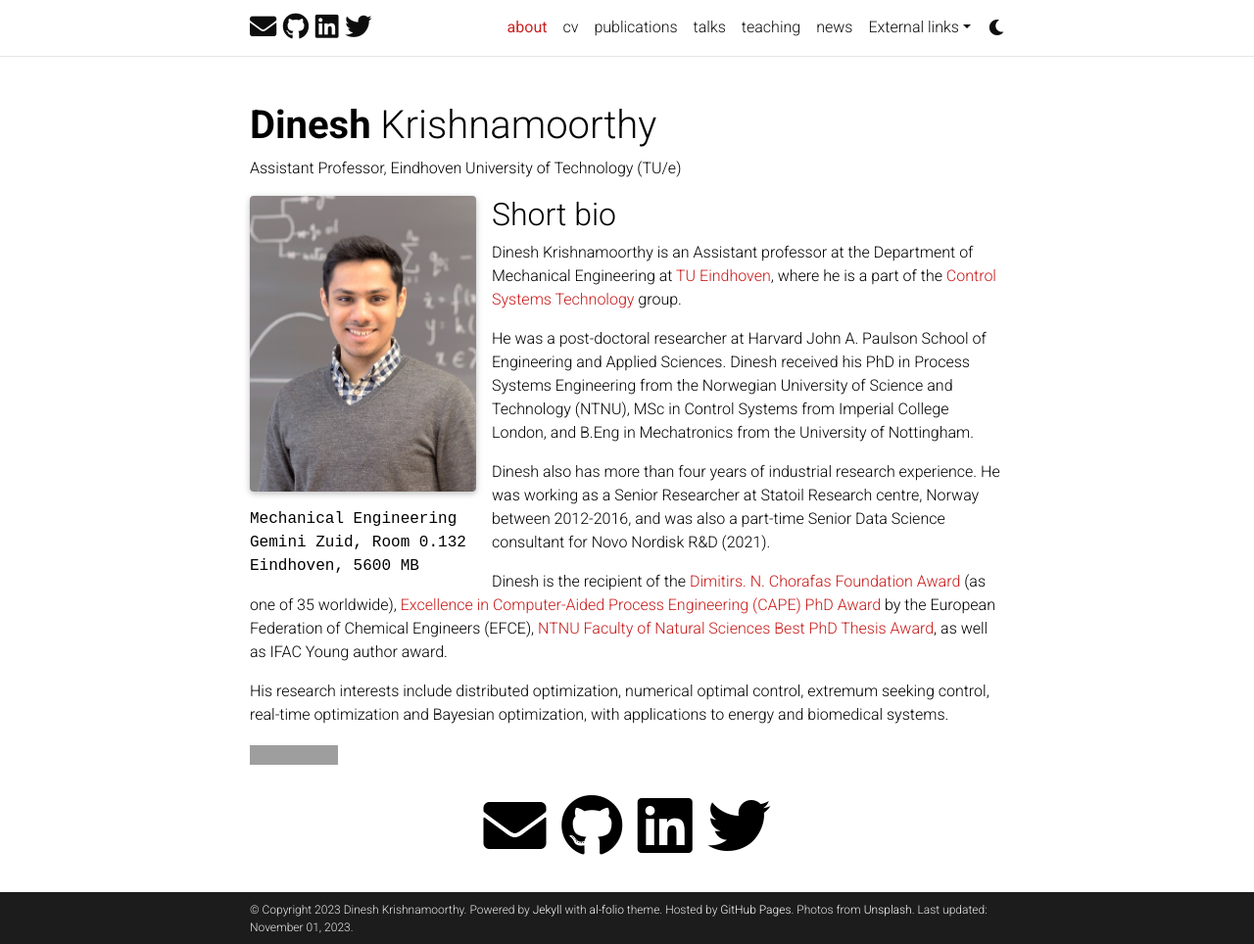
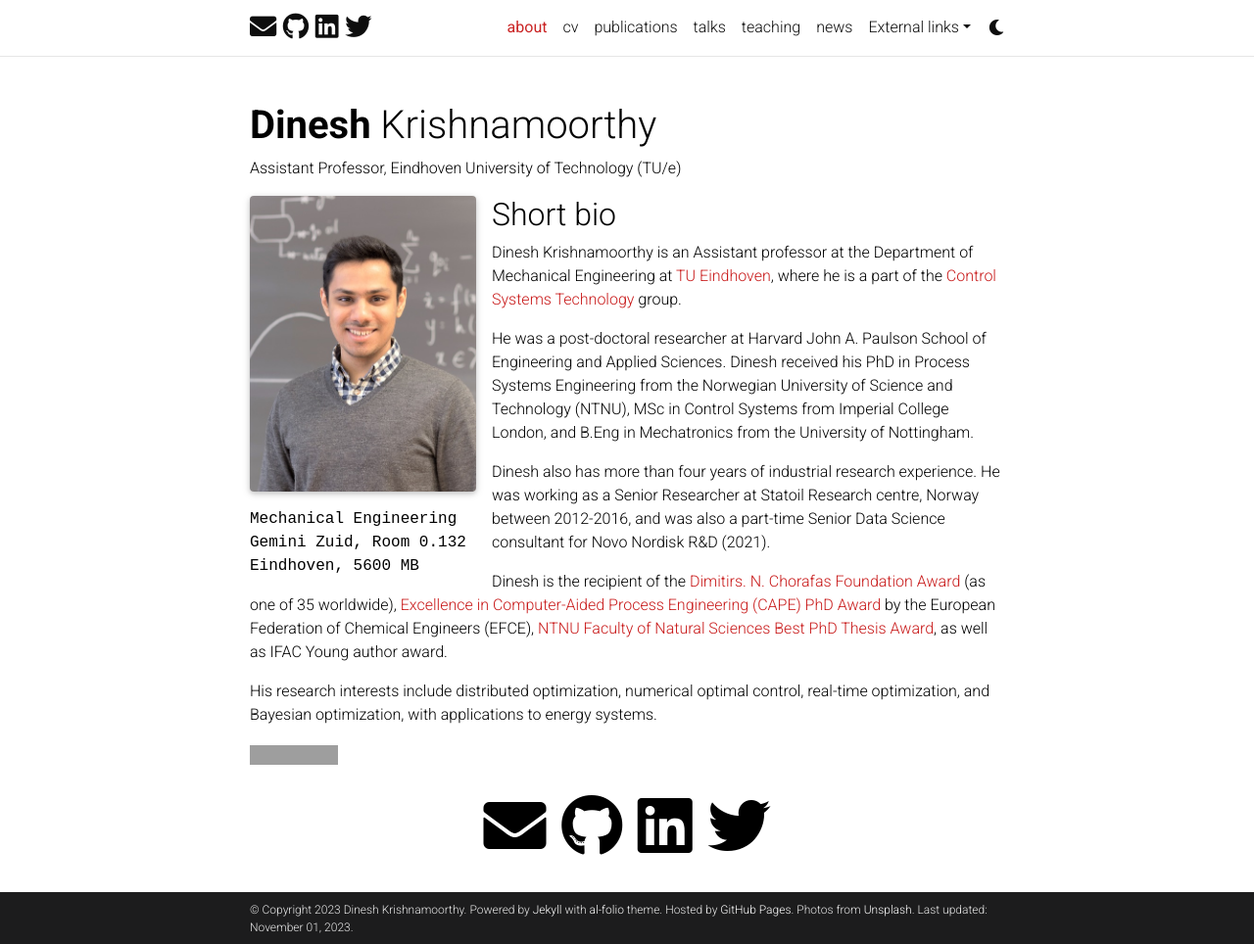
Before and after one commit to dinesh-krishnamoorthy/dinesh-krishnamoorthy.github.io, a Jekyll site: the page built from _pages/about.md, in a window 1280 px wide and 964 px high. Shown: the whole window at 98% size. Built offline with Jekyll 4.4.1, drawn with Linux system fonts in a browser that asks for light colours; full-size pictures stand in for the smaller copies a plugin makes; comment, search, counter and statistics services are not loaded; a style sheet for code colours, icons or effects is not loaded; grey boxes are pictures that could not be loaded.

Commit message:
Update about.md

```diff
--- a/_pages/about.md
+++ b/_pages/about.md
@@ -29,7 +29,7 @@ Dinesh also has more than four years of industrial research experience. He was w
 
 Dinesh is the recipient of the [Dimitirs. N. Chorafas Foundation Award](https://www.weizmann.ac.il/feinberg/sites/feinberg/files/uploads/files/chorafas_winners_2020_by_year_and_univeristy.pdf) (as one of 35 worldwide), [Excellence in Computer-Aided Process Engineering (CAPE) PhD Award](https://www.wp-cape.eu/index.php/outstanding-phd-thesis-on-cape/) by the European Federation of Chemical Engineers (EFCE), [NTNU Faculty of Natural Sciences Best PhD Thesis Award](https://www.youtube.com/watch?v=QuHFnoTiy-k&ab_channel=NTNUFakultetfornaturvitenskap), as well as IFAC Young author award.
 
-His research interests include distributed optimization, numerical optimal control, extremum seeking control, real-time optimization and Bayesian optimization, with applications to energy and biomedical systems.
+His research interests include distributed optimization, numerical optimal control, real-time optimization, and Bayesian optimization, with applications to energy systems.
 
 
 
```
